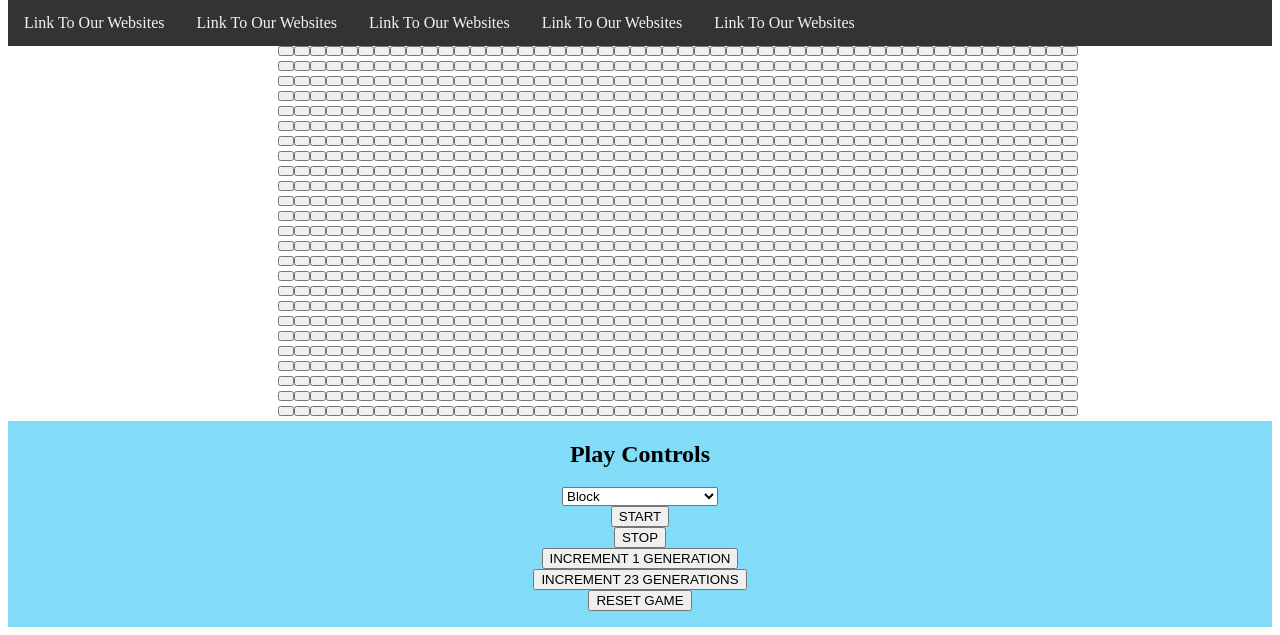
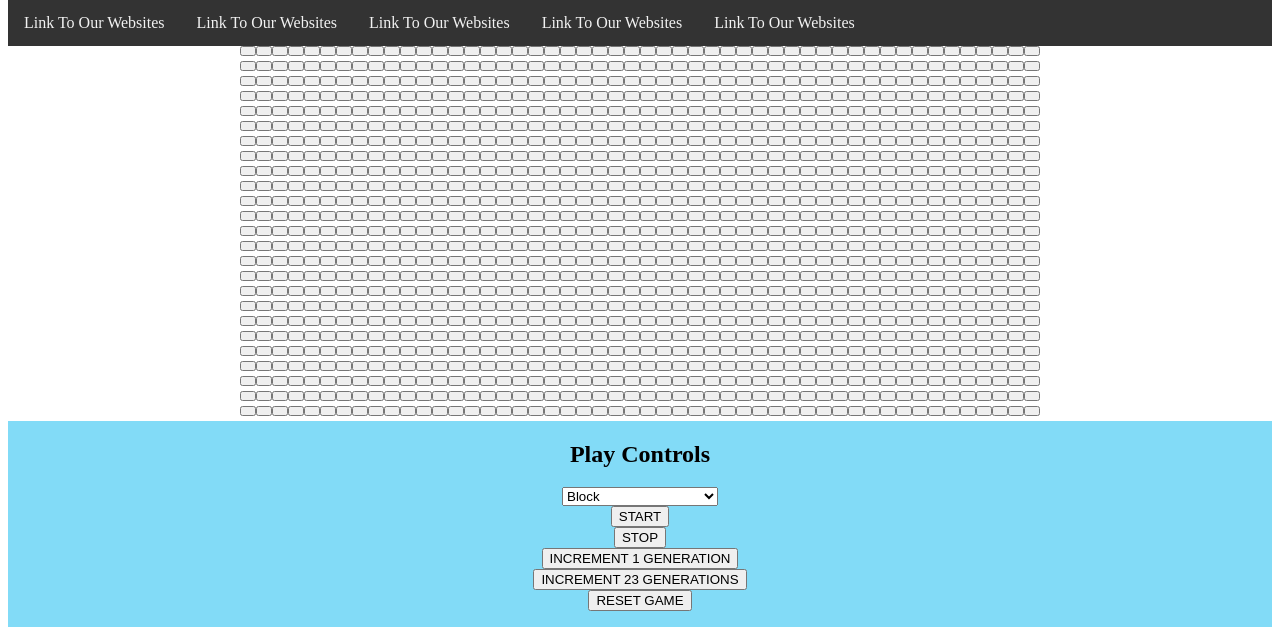
Before and after one commit to RichardLin7/-WP_Project3, a PHP site: page /interestingGridV1.html in a window 1280 px wide. Shown: the part 169-804 px from the top of the page. Run offline with PHP 8.4, Linux system fonts and the light colour scheme.

Commit message:
Update stylesheet.css

```diff
--- a/stylesheet.css
+++ b/stylesheet.css
@@ -13,7 +13,10 @@
 
 .row{
 	font-size:0;
-   margin-left: 270px;;
+   display:block;
+    margin-left: auto;
+    margin-right: auto;
+    width:800px;
 
 }
 
```
